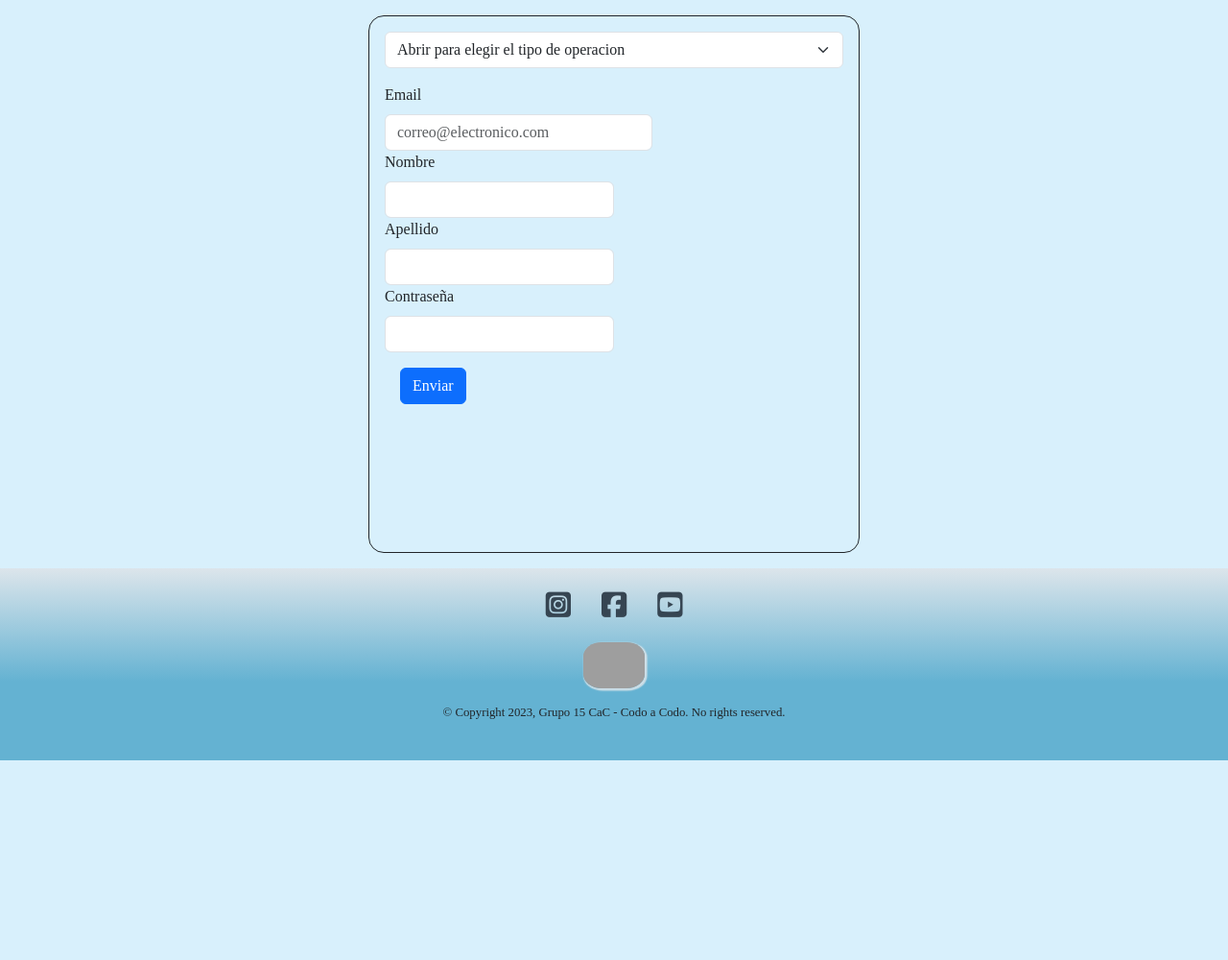
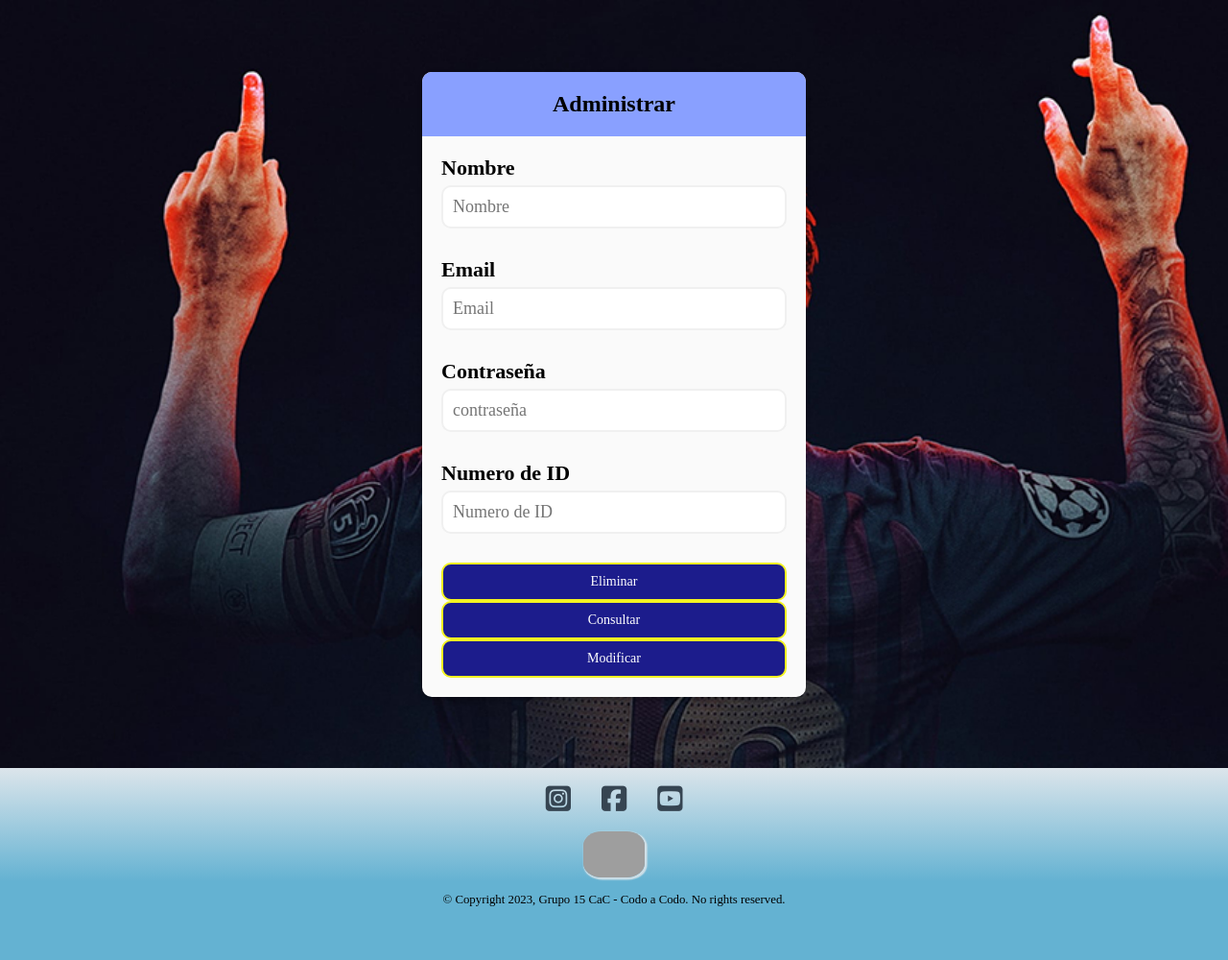
Before and after one commit to EduardoMelis/TPO_FanPageMessi_G15, a Python web app: template templates/admin.html in a window 1280 px wide. Shown: the part 160-1160 px from the top of the page at 96% size. Before the commit the page ends 952 px from the top, so only its background shows below. Run offline with Jinja, Linux system fonts and the light colour scheme; the template is opened without the code that fills it, so the values that code supplies are empty; some libraries are stand-ins or nearby versions; some web fonts are replaced; grey boxes are pictures that could not be loaded.

Commit message:
crud solo funciona el alta

```diff
--- a/js/admin.js
+++ /dev/null
@@ -1,19 +0,0 @@
-// Example starter JavaScript for disabling form submissions if there are invalid fields
-(() => {
-    'use strict'
-
-    // Fetch all the forms we want to apply custom Bootstrap validation styles to
-    const forms = document.querySelectorAll('.needs-validation')
-
-    // Loop over them and prevent submission
-    Array.from(forms).forEach(form => {
-        form.addEventListener('submit', event => {
-            if (!form.checkValidity()) {
-                event.preventDefault()
-                event.stopPropagation()
-            }
-
-            form.classList.add('was-validated')
-        }, false)
-    })
-})()
--- /dev/null
+++ b/js/registrados.js
@@ -0,0 +1,103 @@
+const { createApp } = Vue
+createApp({
+    data() {
+        return {
+            registrado: [],
+            url: "https://messi2040.pythonanywhere.com/",
+            error: false,
+            cargando: true,
+
+            nombre: "",
+            mail: "",
+            clave: "",
+        }
+
+    },
+    methods: {
+        fetchData(url) {
+            fetch(url)
+                .then(response => response.json())
+                .then(data => {
+                    this.registrado = data;
+                    this.cargando = false
+                })
+                .catch(err => {
+                    console.error(err);
+                    this.error = true
+                })
+        },
+        eliminar(id) {
+            console.log(id)
+            const url = this.url + "borrar/" + id;
+            console.log(url);
+            var options = {
+                method: "DELETE",
+            }
+            if (confirm('¿Estás seguro de que quieres eliminar este registro?')) {
+                fetch(url, options)
+                    //.then(res => res.json())//ver si no me conviene res.json()
+                    .then(res => {
+                        if (res.ok) {
+                            alert("Eliminado correctamente")
+                            //location.reload();
+                            return res.json();
+                        }
+
+                    })
+                    .catch(error => {
+                        alert(error.message);
+                    });
+            }
+        },
+        grabar() {
+            const url = this.url + "registro";
+            let registrado = {
+                mail: this.mail,
+                nombre: this.nombre,
+                clave: this.clave
+            }
+            console.log(registrado)
+            var options = {
+                body: JSON.stringify(registrado),
+                method: "POST",
+                headers: { "Content-Type": "application/json" },
+                redirect: "follow"
+            }
+            fetch(url, options)
+                .then(function () {
+                    alert("registro grabado")
+                    window.location.href = "./suscripcion.html"
+                })
+                .catch(error => {
+                    alert(error.message);
+                });
+
+
+        },
+        consultar(id) {
+            console.log(id)
+            const url = this.url + "registrado/" + id;
+            console.log(url);
+            var options = {
+                method: "GET",
+            }
+            if (confirm('¿Estás seguro de que quieres consultar este registro?')) {
+                fetch(url, options)
+                    //.then(res => res.json())//ver si no me conviene res.json()
+                    .then(res => {
+                        if (res.ok) {
+                            alert(" correctamente")
+                            //location.reload();
+                            return res.json();
+                        }
+
+                    })
+                    .catch(error => {
+                        alert(error.message);
+                    });
+            }
+        }
+        // created() { //metodo de vue que se lanza cada vez que ingresamos al suscripcion .html
+        //     this.fetchData(this.url)
+    }   // },
+}).mount("#app")
--- a/templates/admin.html
+++ b/templates/admin.html
@@ -8,15 +8,13 @@
     <link rel="stylesheet" href="../css/navbar.css">
     <link rel="stylesheet" href="../css/galeria.css">
     <link rel="stylesheet" href="../css/footer.css">
-    <link rel="stylesheet" href="../css/admin.css">
+    <link rel="stylesheet" href="../css/suscripcion.css">
     <title>Admin</title>
     <script src="https://kit.fontawesome.com/ef289831a8.js" crossorigin="anonymous"></script>
 
-    <link href="https://cdn.jsdelivr.net/npm/bootstrap@5.3.2/dist/css/bootstrap.min.css" rel="stylesheet"
-        integrity="sha384-T3c6CoIi6uLrA9TneNEoa7RxnatzjcDSCmG1MXxSR1GAsXEV/Dwwykc2MPK8M2HN" crossorigin="anonymous">
-    <script src="https://cdn.jsdelivr.net/npm/bootstrap@5.3.2/dist/js/bootstrap.bundle.min.js"
-        integrity="sha384-C6RzsynM9kWDrMNeT87bh95OGNyZPhcTNXj1NW7RuBCsyN/o0jlpcV8Qyq46cDfL"
-        crossorigin="anonymous"></script>
+    <!-- <link href="https://cdn.jsdelivr.net/npm/bootstrap@5.3.2/dist/css/bootstrap.min.css" rel="stylesheet" -->
+    <!-- integrity="sha384-T3c6CoIi6uLrA9TneNEoa7RxnatzjcDSCmG1MXxSR1GAsXEV/Dwwykc2MPK8M2HN" crossorigin="anonymous"> -->
+
 </head>
 
 <body>
@@ -38,44 +36,58 @@
     </header>
     <!-- ::: MAIN::: -->
     <main>
-        <div class="formContainer">
-            <select class="form-select" aria-label="Default select example">
-                <option selected>Abrir para elegir el tipo de operacion</option>
-                <option value="1">Alta</option>
-                <option value="2">Baja</option>
-                <option value="3">Consulta</option>
-                <option value="3">Modificacion</option>
-            </select>
-            <form class="column g-4 needs-validation" novalidate>
-                <div class="col-md-7">
-                    <label for="validationCustom01" class="form-label">Email</label>
-                    <input type="email" class="form-control" id="validationCustom01"
-                        placeholder="correo@electronico.com" required>
-                    <div class="valid-feedback">
-                        verificado!
-                    </div>
+        <div class="container-form" id="app">
+
+            <div class="header">
+                <h2> Administrar </h2>
+            </div>
+
+            <form id="form" class="form">
+
+                <div class="form-control">
+                    <label for="username">Nombre</label>
+                    <input type="text" id="username" name="nombre" v-model="nombre" placeholder="Nombre" />
+                    <i class="fas fa-exclamation-circle"></i>
+                    <i class="fas fa-check-circle"></i>
+                    <small>Mensaje de error</small>
                 </div>
-                <div class="col-md-6">
-                    <label for="validationCustom02" class="form-label">Nombre</label>
-                    <input type="text" class="form-control" id="validationCustom02">
+
+                <div class="form-control">
+                    <label for="email">Email</label>
+                    <input type="text" id="email" name="mail" v-model="mail" placeholder="Email" />
+                    <i class="fas fa-exclamation-circle"></i>
+                    <i class="fas fa-check-circle"></i>
+                    <small>Mensaje de error</small>
                 </div>
-                <div class="col-md-6">
-                    <label for="validationCustomUsername" class="form-label">Apellido</label>
-                    <div class="input-group has-validation">
-                        <input type="text" class="form-control" id="validationCustomUsername"
-                            aria-describedby="inputGroupPrepend">
-                    </div>
+
+                <div class="form-control">
+                    <label for="password">Contraseña</label>
+                    <input type="password" id="password" name="clave" v-model="clave" placeholder="contraseña" />
+                    <i class="fas fa-exclamation-circle"></i>
+                    <i class="fas fa-check-circle"></i>
+                    <small>Mensaje de error</small>
                 </div>
-                <div class="col-md-6">
-                    <label for="validationCustom03" class="form-label">Contraseña</label>
-                    <input type="text" class="form-control" id="validationCustom03">
 
+                <div class="form-control">
+                    <label for="password-confirmation">Numero de ID</label>
+                    <input type="text" id="password-confirmation" placeholder="Numero de ID" name="id" v-model="id"
+                        required />
+                    <i class="fas fa-exclamation-circle"></i>
+                    <i class="fas fa-check-circle"></i>
+                    <small>Mensaje de error</small>
                 </div>
-                <div class="col-12">
-                    <button class="btn btn-primary" type="submit">Enviar</button>
-                </div>
+
+
+                <button type="submit" class="btn-login" v-on:click="eliminar(id)">Eliminar</button>
+                <button type="submit" class="btn-login" v-on:click="consultar(id)">Consultar</button>
+                <button type="submit" class="btn-login" v-on:click="modificar(id)">Modificar</button>
             </form>
+
         </div>
+
+
+        <!--<ul class="star"></ul> -->
+        <ul class="squares"></ul>
     </main>
     <!-- ::: FOOTER ::: -->
     <footer>
@@ -94,7 +106,12 @@
             <p class="copyright">&copy; Copyright 2023, Grupo 15 CaC - Codo a Codo. No rights reserved. </p>
         </div>
     </footer>
-    <script src="/js/admin.js"></script>
+    <script src="https://cdn.jsdelivr.net/npm/bootstrap@5.3.2/dist/js/bootstrap.bundle.min.js"
+        integrity="sha384-C6RzsynM9kWDrMNeT87bh95OGNyZPhcTNXj1NW7RuBCsyN/o0jlpcV8Qyq46cDfL"
+        crossorigin="anonymous"></script>
+    <!-- <script src="/js/admin.js"></script> -->
+    <script src="https://unpkg.com/vue@next"></script>
+    <script src="/js/registrados.js"></script>
 </body>
 
 </html>
```
Also changed, not shown: flask/app.py (added, +92 -0 lines), js/suscripcion.js (+8 -10 lines), templates/suscripcion.html (+17 -15 lines).
